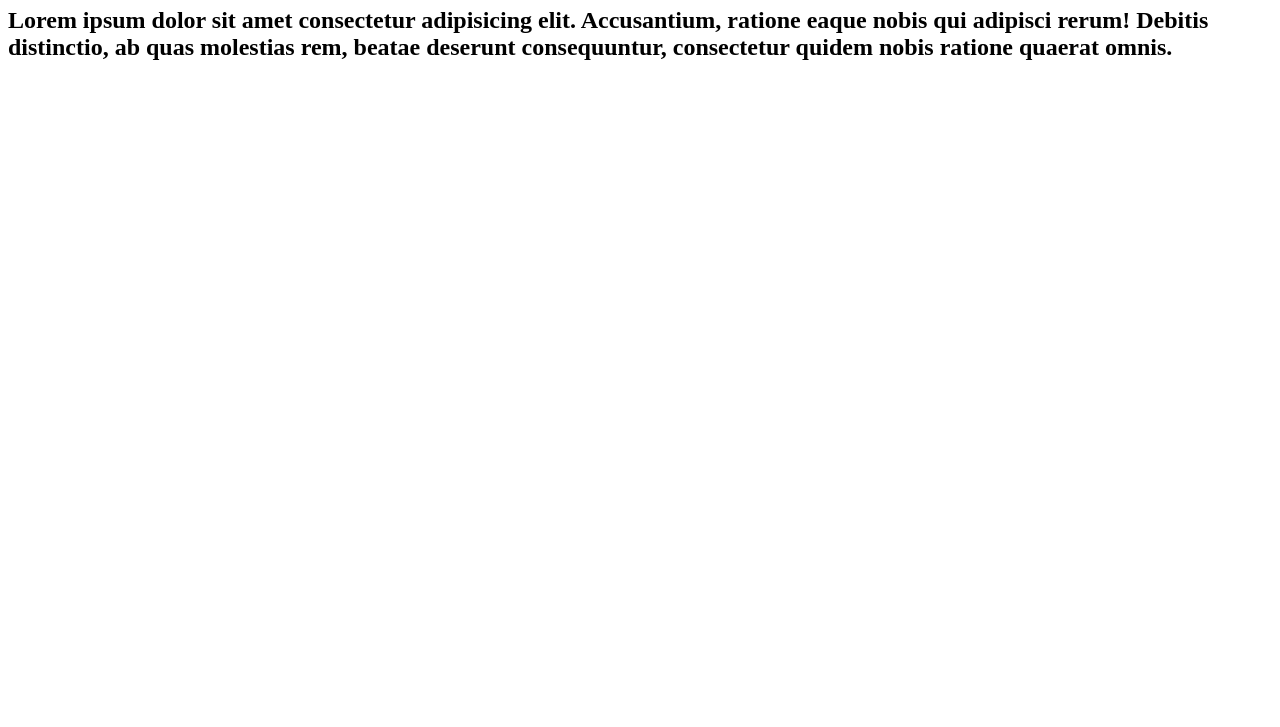
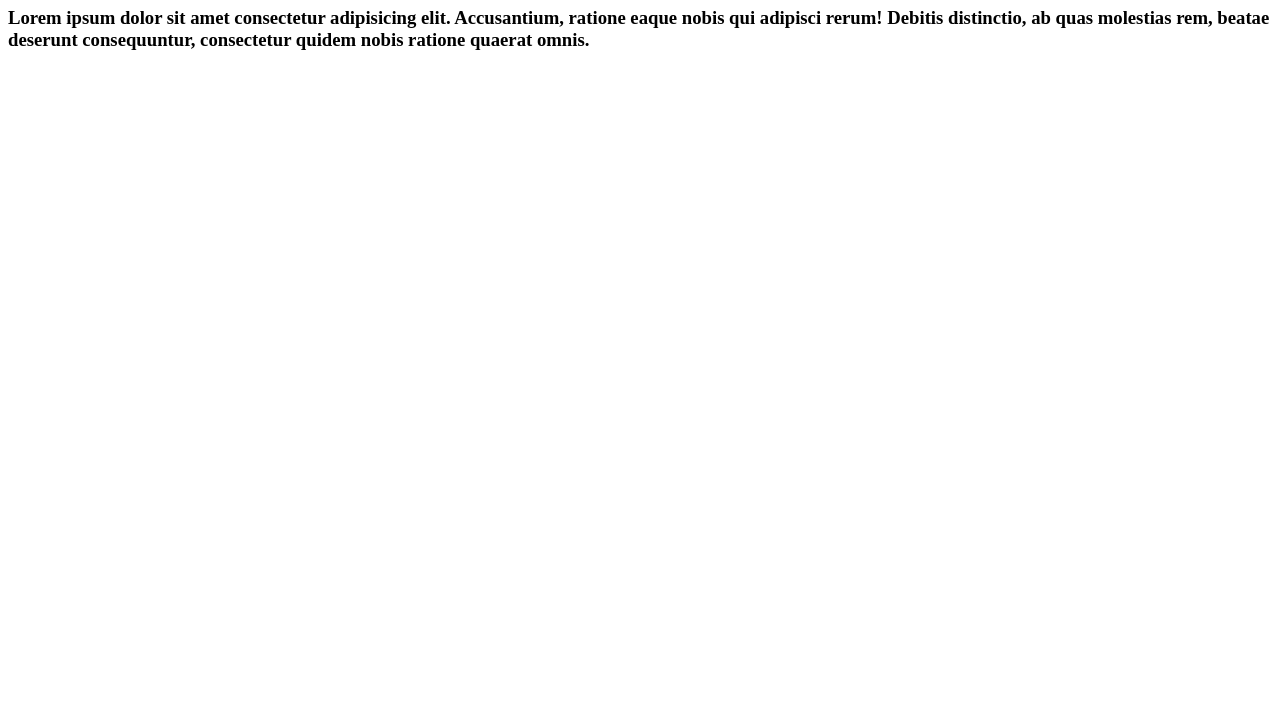
Before and after one commit to deividrib/curso-git, a plain HTML site: page index.html in a window 1280 px wide. Shown: the part 73-800 px from the top of the page. Drawn offline with Linux system fonts and the light colour scheme.

Commit message:
11 commit- mudei de h2 para h3 conforme solicitado

```diff
--- a/index.html
+++ b/index.html
@@ -9,7 +9,7 @@
      <h1>
         hello, word
      </h1>
-     <h2>Lorem ipsum dolor sit amet consectetur adipisicing elit. Accusantium, ratione eaque nobis qui adipisci rerum! Debitis distinctio, ab quas molestias rem, beatae deserunt consequuntur, consectetur quidem nobis ratione quaerat omnis.
-     </h2>
+     <h3>Lorem ipsum dolor sit amet consectetur adipisicing elit. Accusantium, ratione eaque nobis qui adipisci rerum! Debitis distinctio, ab quas molestias rem, beatae deserunt consequuntur, consectetur quidem nobis ratione quaerat omnis.
+     </h3>
 </body>
 </html>
```
